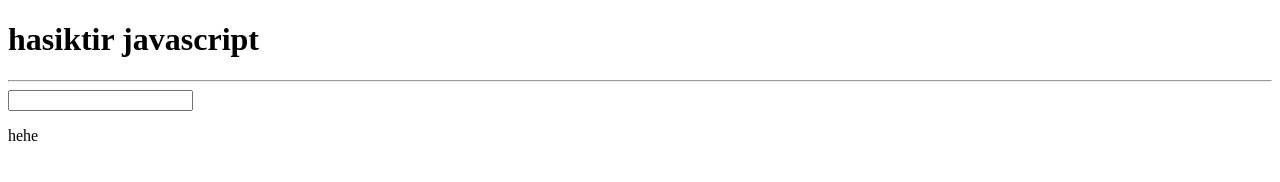
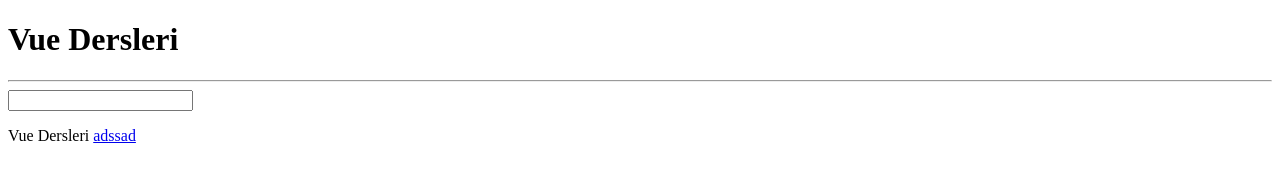
Before and after one commit to yvzkr/vue-js, a plain HTML site: page index.html in a window 1280 px wide. Drawn offline with nearby package versions, Linux system fonts and the light colour scheme.

Commit message:
v-bind kullanımı

```diff
--- a/index.html
+++ b/index.html
@@ -11,7 +11,7 @@
          <h1>{{title}}</h1>
          <hr>
          <input type="text" v-on:input="changeTitle">
-         <p>{{ description }}</p>
+         <p>{{ hello() }} <a v-bind:href="link">adssad</a></p>
 
     </div>
 
@@ -19,12 +19,12 @@
         new Vue({
             el: '#app',
             data: {
-                title: "hasiktir javascript",
-                description: "hehe ",
+                title: "Vue Dersleri",
+                link: "https:/www.kuruyavuz.com",
             },
             methods: {
-                changeTitle: function(event){
-                    this.description = event.target.value;
+                hello: function (){
+                    return this.title;
                 }
             }
         });
```
